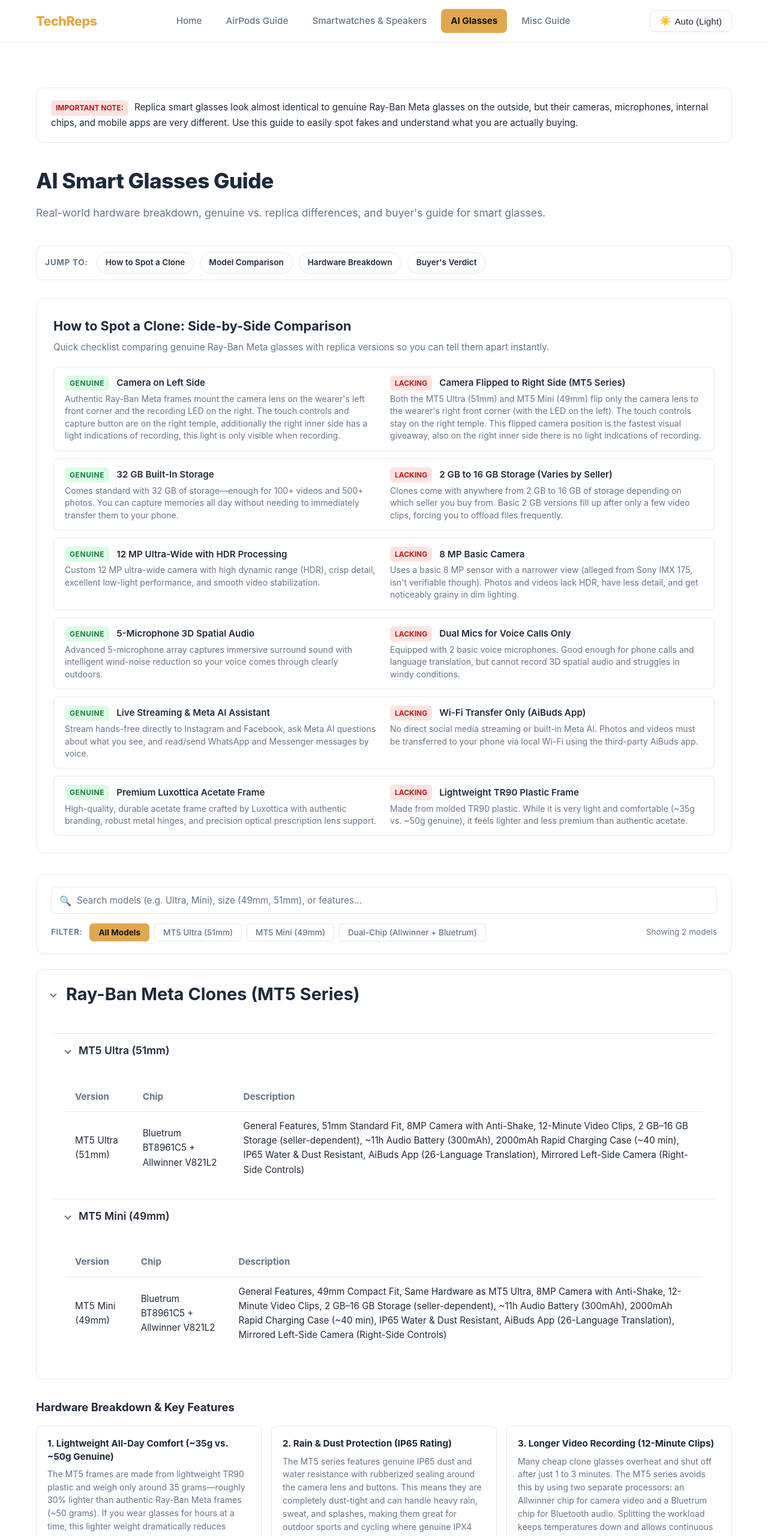
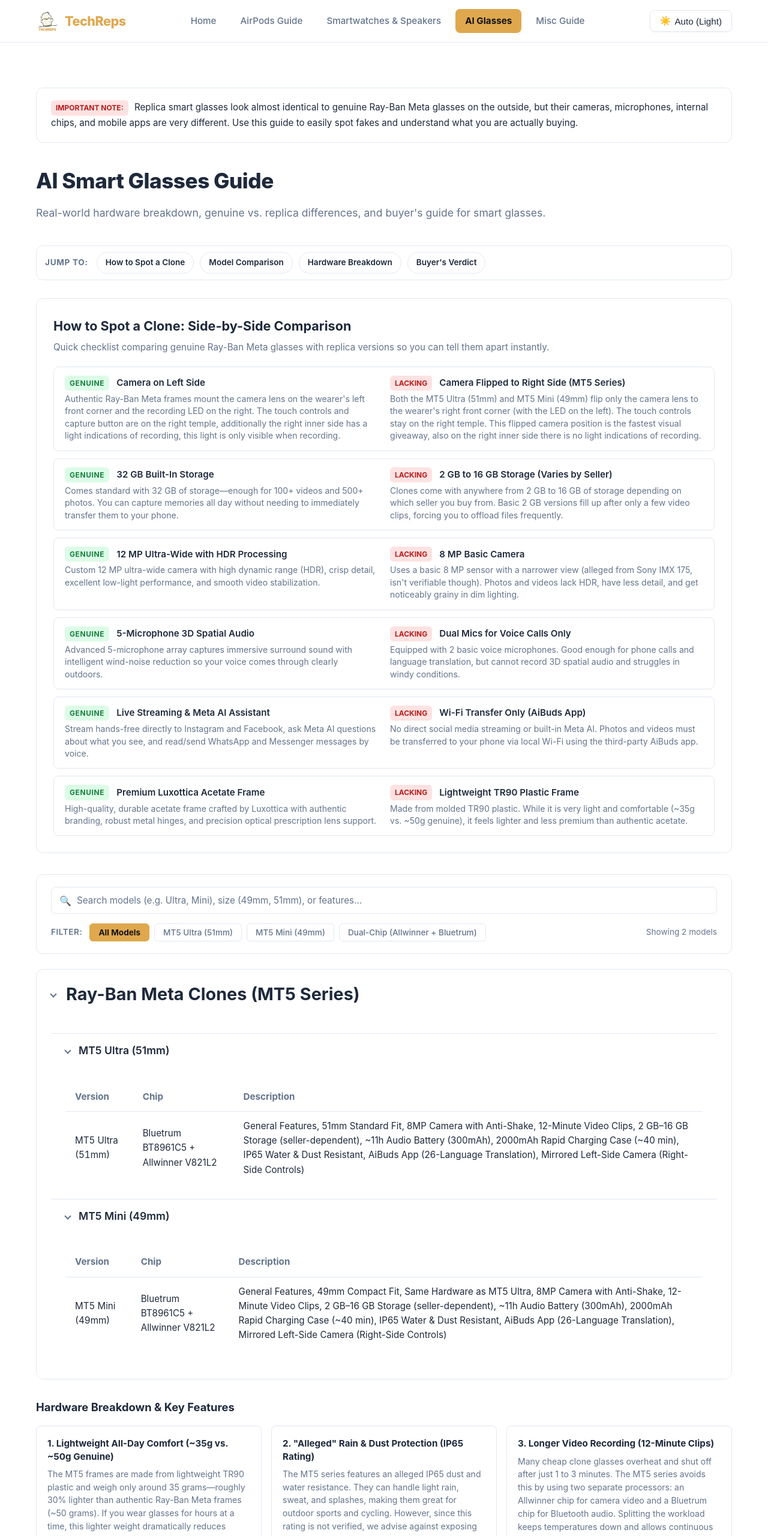
Before and after one commit to Tech-Reps/TechReps-Website, a plain HTML site: page AI-glasses.html in a window 1280 px wide. Shown: the top 2560 px of the page at 60% size. Drawn offline with Linux system fonts and the light colour scheme.

Commit message:
feat: add logo to header and update guide specifications

```diff
--- a/AI-glasses.html
+++ b/AI-glasses.html
@@ -5,6 +5,7 @@
   <meta name="viewport" content="width=device-width, initial-scale=1.0">
   <title>TechReps - AI Glasses Guide</title>
   <link rel="stylesheet" href="shared-styles.css">
+  <link rel="icon" type="image/png" href="logo.png">
   <script>
     (function() {
       try { localStorage.removeItem('techreps-theme'); } catch(e) {}
@@ -21,7 +22,10 @@
 
   <header>
     <div class="header-container">
-      <a href="index.html" class="logo">TechReps</a>
+      <a href="index.html" class="logo">
+        <img src="logo.png" alt="TechReps Logo" class="logo-img">
+        <span>TechReps</span>
+      </a>
 
       <nav id="nav-bar">
         <a href="index.html" class="nav-link">Home</a>
@@ -276,9 +280,9 @@
         </div>
 
         <div class="teardown-card">
-          <h4>2. Rain & Dust Protection (IP65 Rating)</h4>
+          <h4>2. "Alleged" Rain & Dust Protection (IP65 Rating)</h4>
           <p>
-            The MT5 series features genuine IP65 dust and water resistance with rubberized sealing around the camera lens and buttons. This means they are completely dust-tight and can handle heavy rain, sweat, and splashes, making them great for outdoor sports and cycling where genuine IPX4 frames might struggle.
+            The MT5 series features an alleged IP65 dust and water resistance. They can handle light rain, sweat, and splashes, making them great for outdoor sports and cycling. However, since this rating is not verified, we advise against exposing them to water. Plus the User Manual said to not submerge them in water.
           </p>
         </div>
 
--- a/shared-styles.css
+++ b/shared-styles.css
@@ -129,6 +129,17 @@
   letter-spacing: -0.5px;
   color: var(--accent-color);
   text-decoration: none;
+  display: flex;
+  align-items: center;
+  gap: 10px;
+}
+
+.logo-img {
+  height: 38px;
+  width: 38px;
+  object-fit: contain;
+  flex-shrink: 0;
+  display: block;
 }
 
 #nav-bar {
@@ -519,6 +530,16 @@
     visibility: visible;
     transform: translateY(0);
     pointer-events: auto;
+  }
+
+  .logo {
+    font-size: 1.2rem;
+    gap: 8px;
+  }
+
+  .logo-img {
+    height: 32px;
+    width: 32px;
   }
 
   .nav-link {
```
Also changed, not shown: airpods.html (+6 -2 lines), index.html (+5 -1 lines), misc.html (+5 -1 lines), smartwatches.html (+5 -1 lines), logo.png (added).
